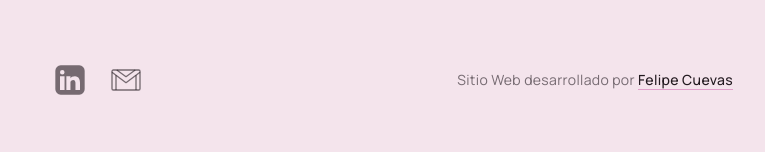
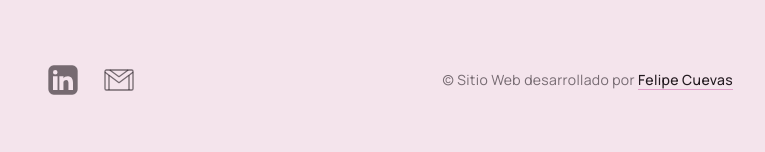
Before and after one commit to ffelipecuevasc/franjacob, a plain HTML site: page index.html in a window 1280 px wide. Shown: the part 5680-5832 px from the top of the page, 515-1280 px from the left. Drawn offline with nearby package versions, Linux system fonts and the light colour scheme.

```diff
--- a/index.html
+++ b/index.html
@@ -778,7 +778,7 @@
             </a>
         </nav>
         <div class="font-body text-sm tracking-wide text-on-surface/60 dark:text-dark-on-surface/60 transition-colors duration-300">
-            Sitio Web desarrollado por
+            © Sitio Web desarrollado por
             <a href="https://www.linkedin.com/in/ffelipecuevasc/"
                target="_blank"
                rel="noopener noreferrer"
```
